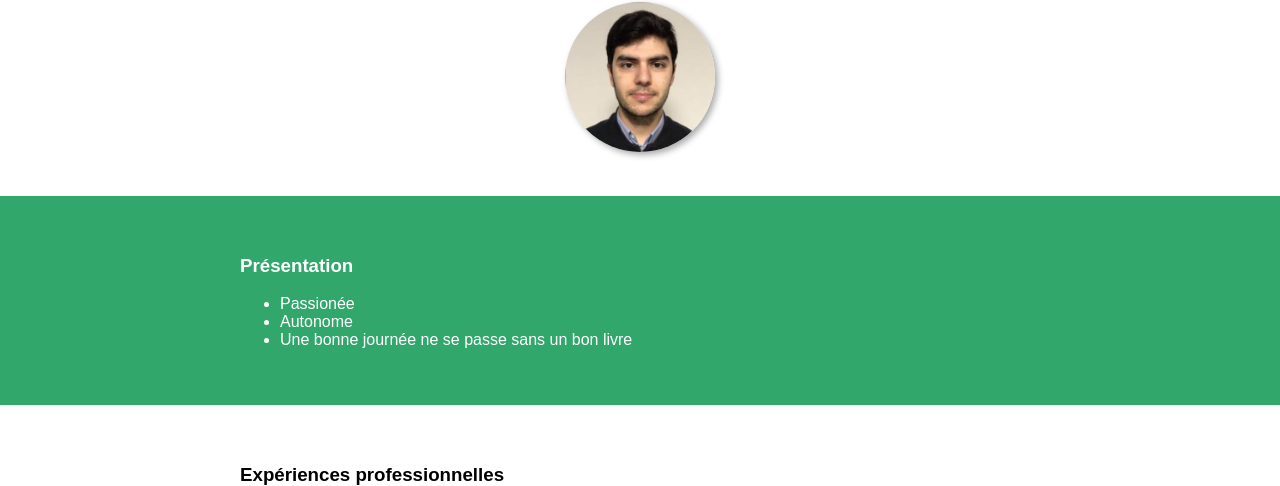
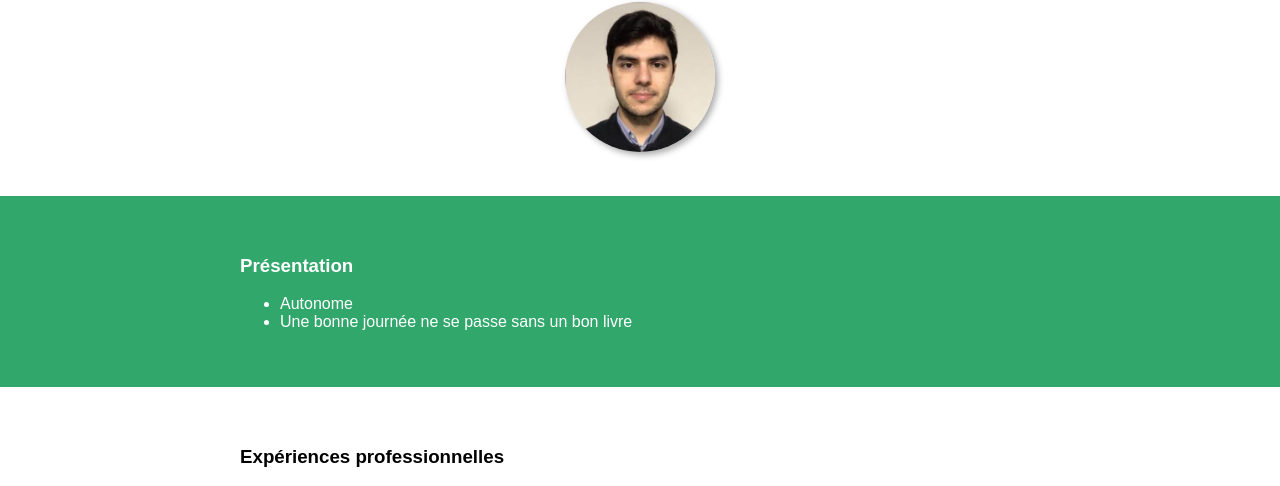
Before and after one commit to aha07/aha07.github.io, a plain HTML site: page index.html in a window 1280 px wide. Shown: the part 236-722 px from the top of the page. Drawn offline with Linux system fonts and the light colour scheme.

Commit message:
Update index.html

```diff
--- a/index.html
+++ b/index.html
@@ -28,8 +28,7 @@
   <div class="content">
     <h3>Présentation</h3>
     <ul>
-      <li>Passionée</li>
-      <li>Autonome</li>
+        <li>Autonome</li>
       <li>Une bonne journée ne se passe sans un bon livre</li>
     </ul>
   </div>
```
